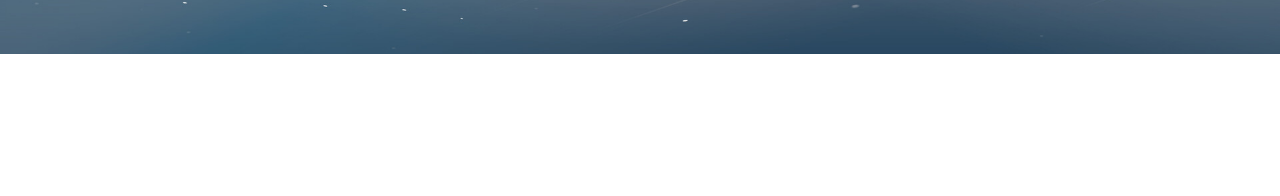
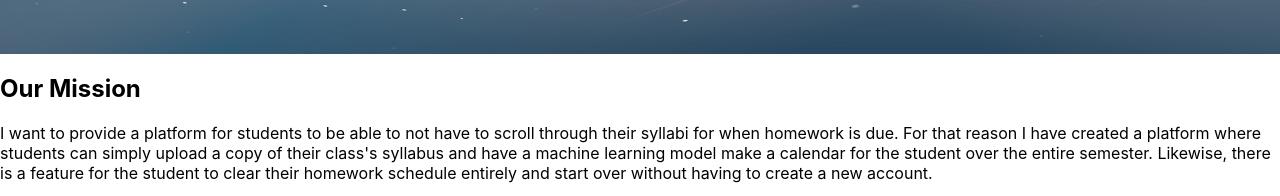
Before and after one commit to SebRodDev/homework-calendar, a React (Create React App) app: page / in a window 1280 px wide. Shown: the part 746-942 px from the top of the page. Before the commit the page ends 800 px from the top, so only its background shows below. Built offline with nearby package versions, Linux system fonts and the light colour scheme.

Commit message:
progress

```diff
--- a/src/Pages/StartingPage.jsx
+++ b/src/Pages/StartingPage.jsx
@@ -6,8 +6,8 @@ const StartingPage = () => {
   return (
     <div>
         <link href='http://fonts.googleapis.com/css?family=Roboto:400,100,100italic,300,300italic,400italic,500,500italic,700,700italic,900italic,900' rel='stylesheet' type='text/css'></link>
-      <div class="background">
-      <Rainify
+      <div class="background">  {/* div for the background */}
+      <Rainify /* Just the rain effects from the library that I imported */
         isRaining
         intensity={125}
         color='rgba(255, 255, 255, 0.5)'
@@ -28,14 +28,24 @@ const StartingPage = () => {
         </nav>
         </header>
 
-      <div>
+      <div> {/* opening div for the text */}
       <h1 className="titleText">Homework Calendar</h1>
       <h2 className="subText">A place where you can create a list of all your homework assignments!</h2>
-      </div>
+      </div> {/* closing div for the text */}
 
-      </div>
+      </div> {/* closing div for the background */}
 
-    </div>
+      <div class ="missionSection"> {/* div for the content at the bottom of the page */}
+        <h2>Our Mission</h2>
+        <p>
+          I want to provide a platform for students to be able to not have to scroll through their syllabi for when homework is due. For that reason
+          I have created a platform where students can simply upload a copy of their class's syllabus and have a machine learning model make a calendar
+          for the student over the entire semester. Likewise, there is a feature for the student to clear their homework schedule entirely and start over
+          without having to create a new account.
+        </p>
+      </div> {/* closing div for the content at the bottom of the page */}
+
+    </div> /* Closing div for the over-arching div */
   );
 };
 
--- a/src/Pages/StartingPageLooks.css
+++ b/src/Pages/StartingPageLooks.css
@@ -47,8 +47,6 @@
     color: white; /* This is simply just changing the menu items when they someone is hovering over them */
 }
 
-
-
 header {
     display: flex;
     justify-content: flex-end;
```
